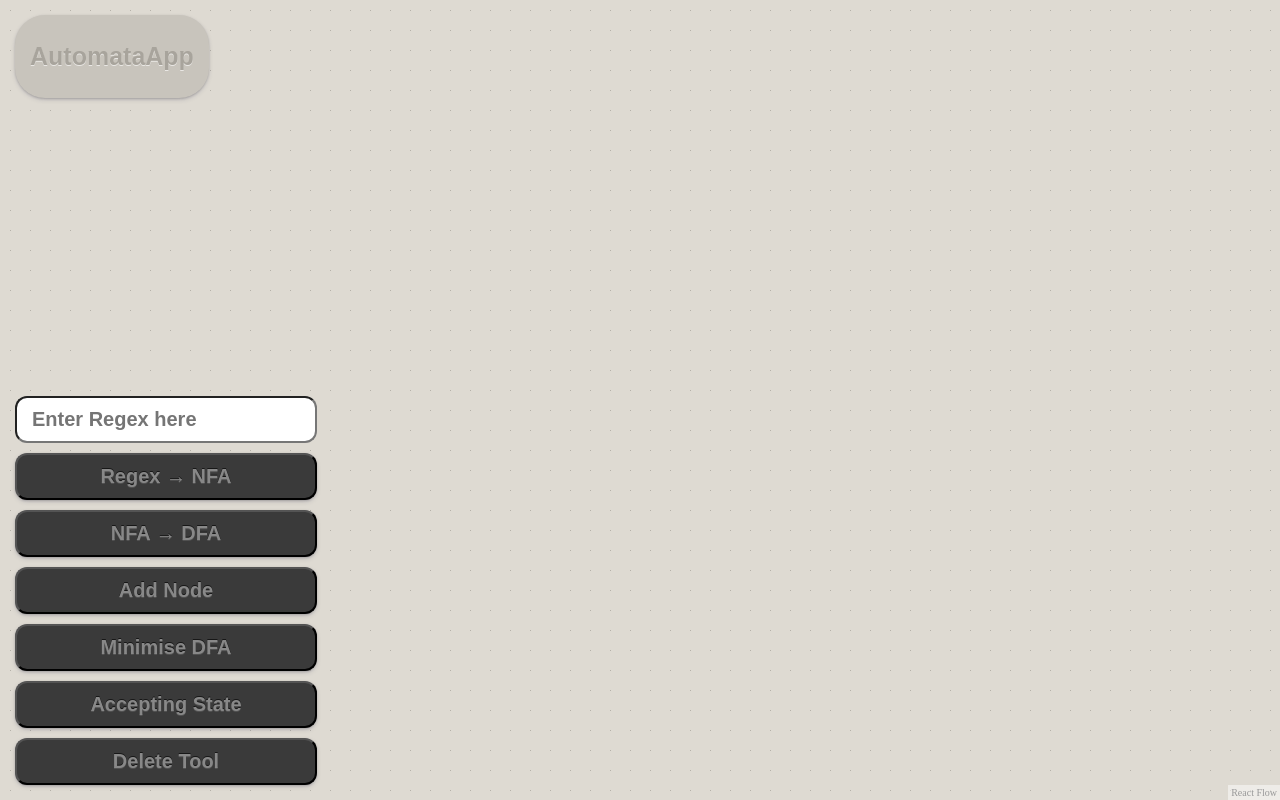
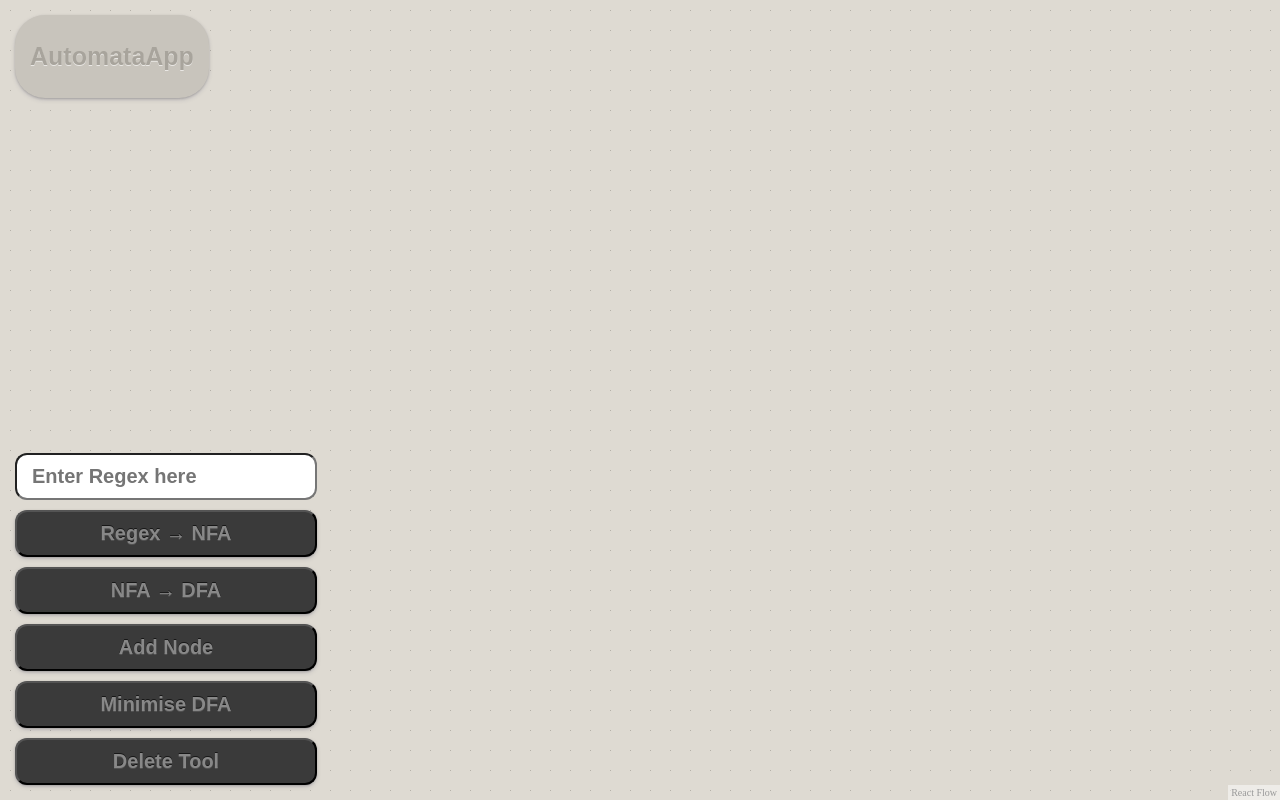
Before and after one commit to jatkin11/automataAppFrontEnd, a React (Vite) app: page / in a window 1280 px wide. Built offline with nearby package versions, Linux system fonts and the light colour scheme.

Commit message:
minor change - deleted 'Accepting State' button as i've replaced with right mouse click

```diff
--- a/src/components/AutomataCanvas.jsx
+++ b/src/components/AutomataCanvas.jsx
@@ -100,7 +100,6 @@ function AutomataCanvasGraph(){
                     <button>NFA → DFA</button>
                     <button onClick={addNode}>Add Node</button>
                     <button>Minimise DFA</button>
-                    <button>Accepting State</button>
                     <button>Delete Tool</button>
                 </div>
             </Panel>
```
